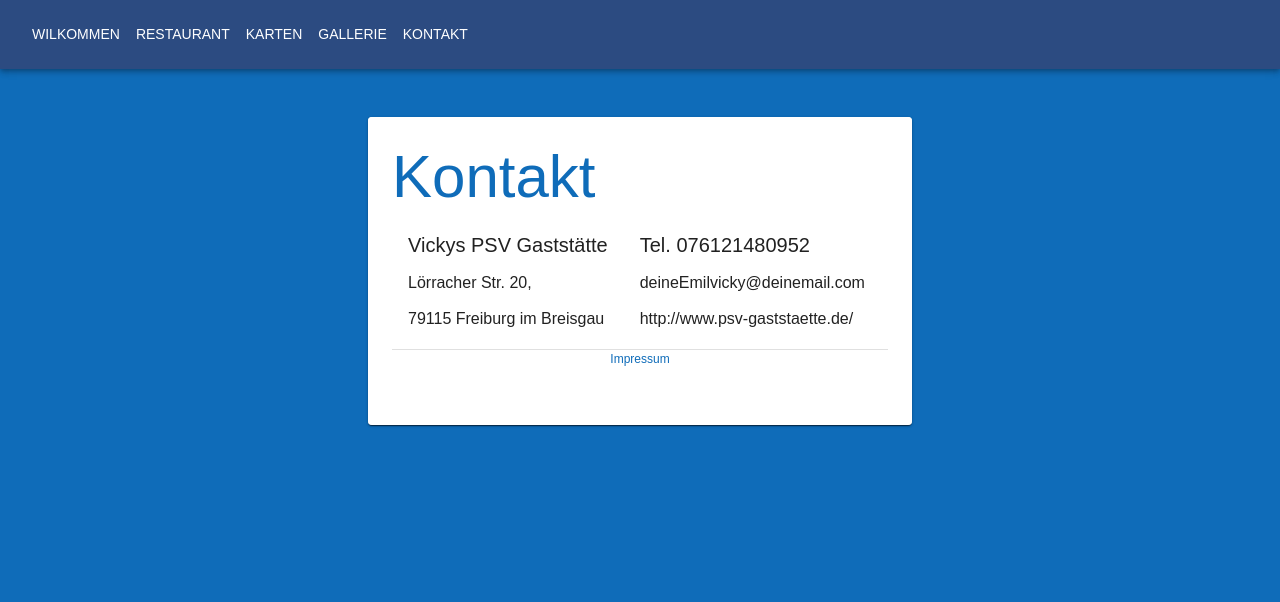
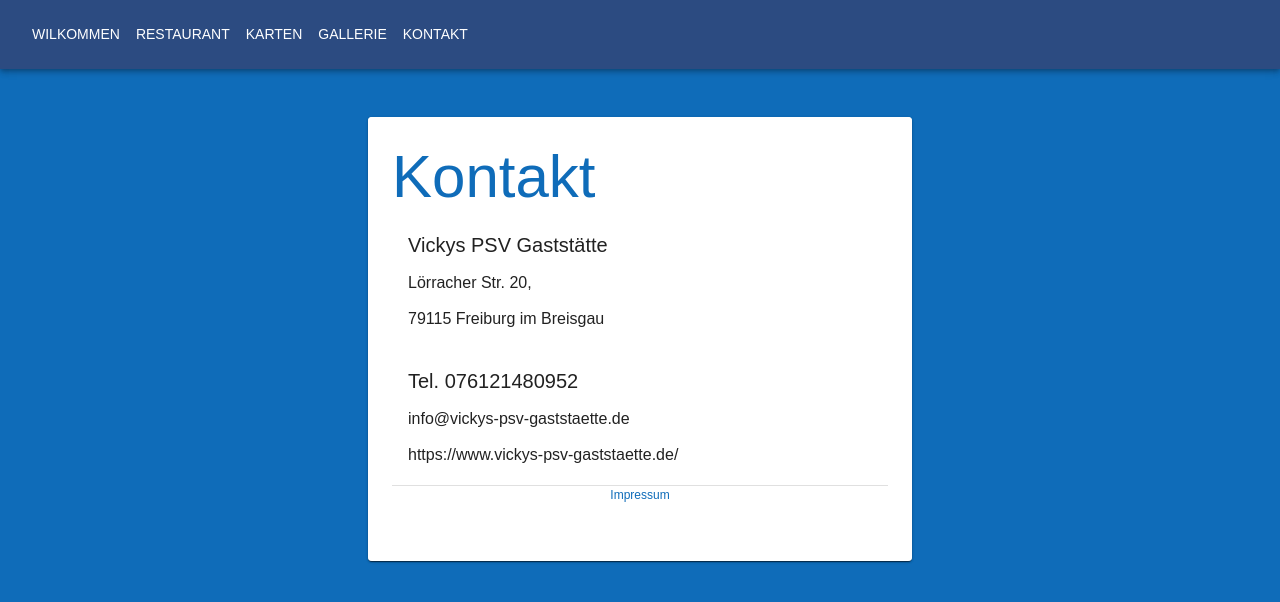
Before and after one commit to vicky-psv/vickys-psv-restaurant, a React (Create React App) app: page / in a window 1280 px wide. Both pictures are taken after a click on the button "KONTAKT". Shown: the top 602 px of the page. Built offline with nearby package versions, Linux system fonts and the light colour scheme; a web font is replaced by a local one.

Commit message:
change email and domain

```diff
--- a/src/Contact.js
+++ b/src/Contact.js
@@ -48,10 +48,10 @@ export default function Contact() {
           </Typography>
 
           <Typography component="div" variant="subtitle1">
-            deineEmilvicky@deinemail.com
+            info@vickys-psv-gaststaette.de
           </Typography>
           <Typography component="div" variant="subtitle1">
-            http://www.psv-gaststaette.de/
+            https://www.vickys-psv-gaststaette.de/
           </Typography>
         </Stack>
       </Box>
```
